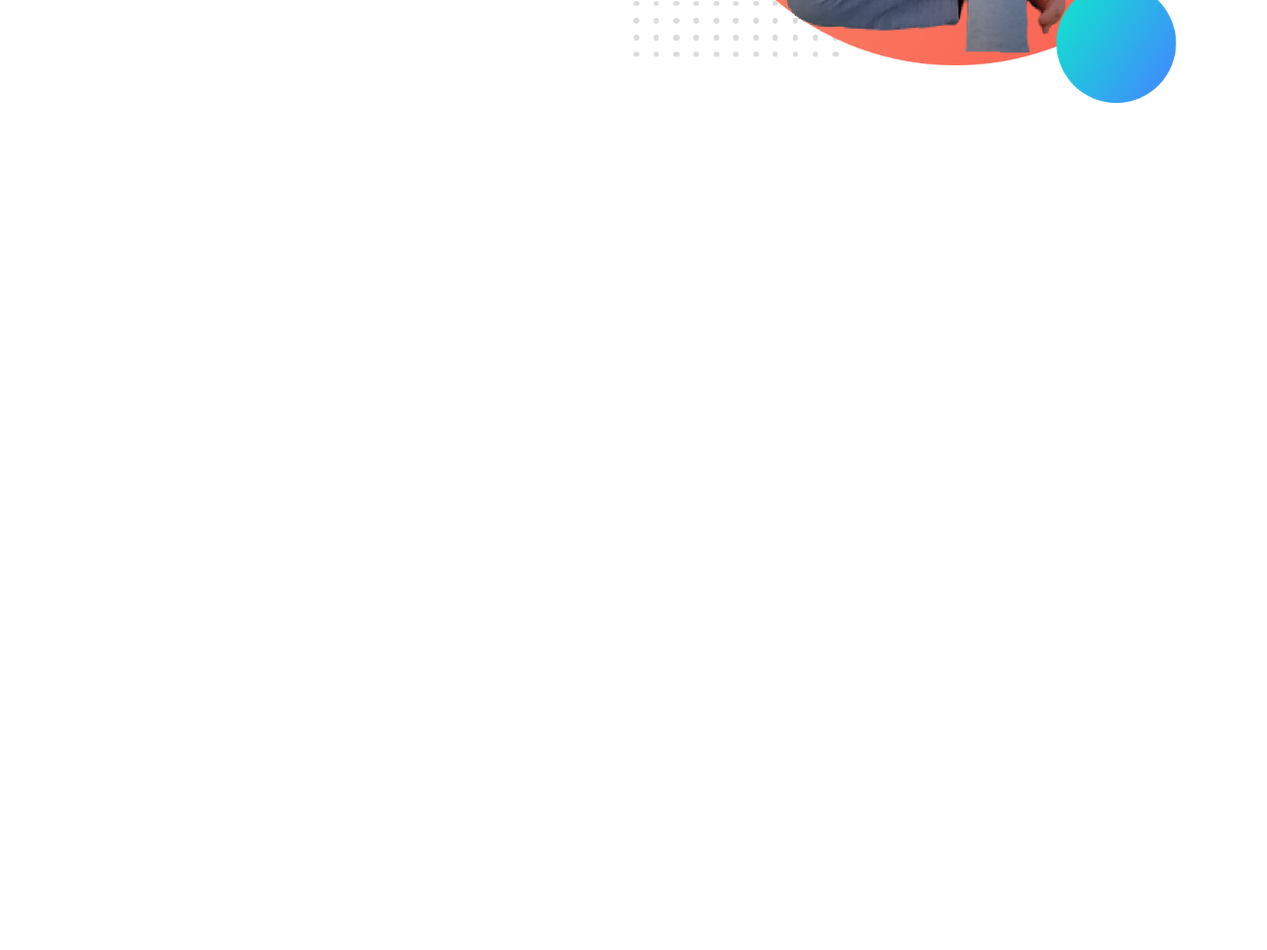
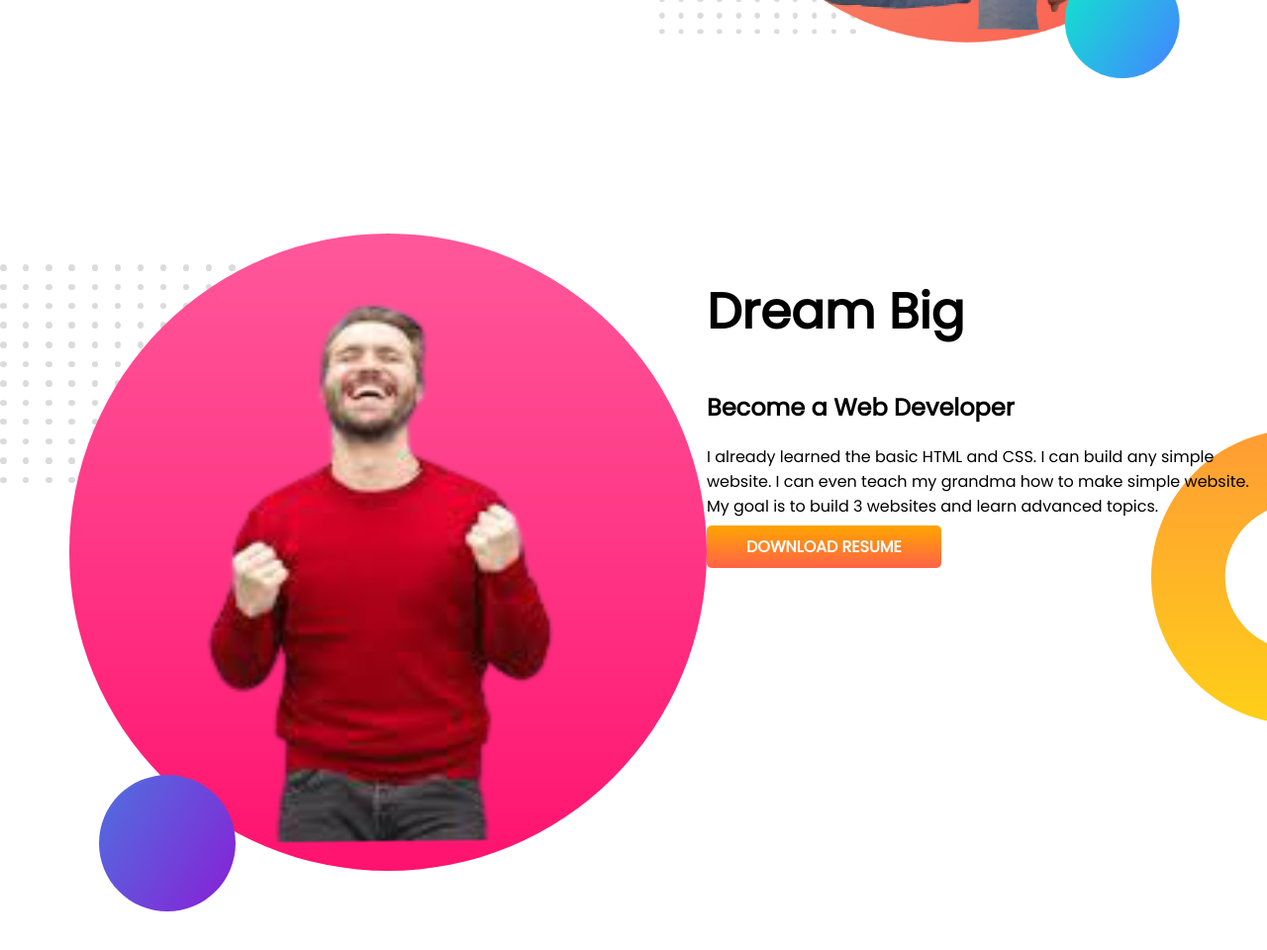
Before and after one commit to Shahanil75/Developer-Portfolio, a plain HTML site: page index.html in a window 1280 px wide. Shown: the part 500-1460 px from the top of the page at 99% size. Before the commit the page ends 800 px from the top, so only its background shows below. Drawn offline with Linux system fonts and the light colour scheme.

Commit message:
third step upload

```diff
--- a/index.html
+++ b/index.html
@@ -27,7 +27,20 @@
         </div>
         <div class="half-with">
             <img src="images/my-wdb.bg.png" alt="">
+        </div class="half-with">
+    </section>
+    <section class="dream-big">
+        <div>
+            <img src="images/my-new.bg.png" alt="">
+        </div class="half-with">
+        <div>
+            <h1>Dream Big</h1>
+            <h2>Become a Web Developer</h2>
+            <p>I already learned the basic HTML and CSS. I can build any simple website. I can even teach my grandma how
+                to make simple website. My goal is to build 3 websites and learn advanced topics.</p>
+            <a class="link-button" target="_blank" href="">DOWNLOAD RESUME</a>
         </div>
+
     </section>
 </body>
 
--- a/style.css
+++ b/style.css
@@ -11,9 +11,11 @@ h1{
 }
 section{
     display: flex;
+    margin-bottom: 150px;
 }
 .half-with{
     width: 50%;
+    padding-left: 2%;
 
 }
 .half-with img{
@@ -32,3 +34,8 @@ section{
     background-image: url(images/top-banner.png);
     background-repeat: no-repeat;
 }
+.dream-big{
+    background-image: url(images/dream-bg.png);
+    background-repeat: no-repeat;
+    background-position: right;
+}
```
Also changed, not shown: images/my-new.bg.png (added).
